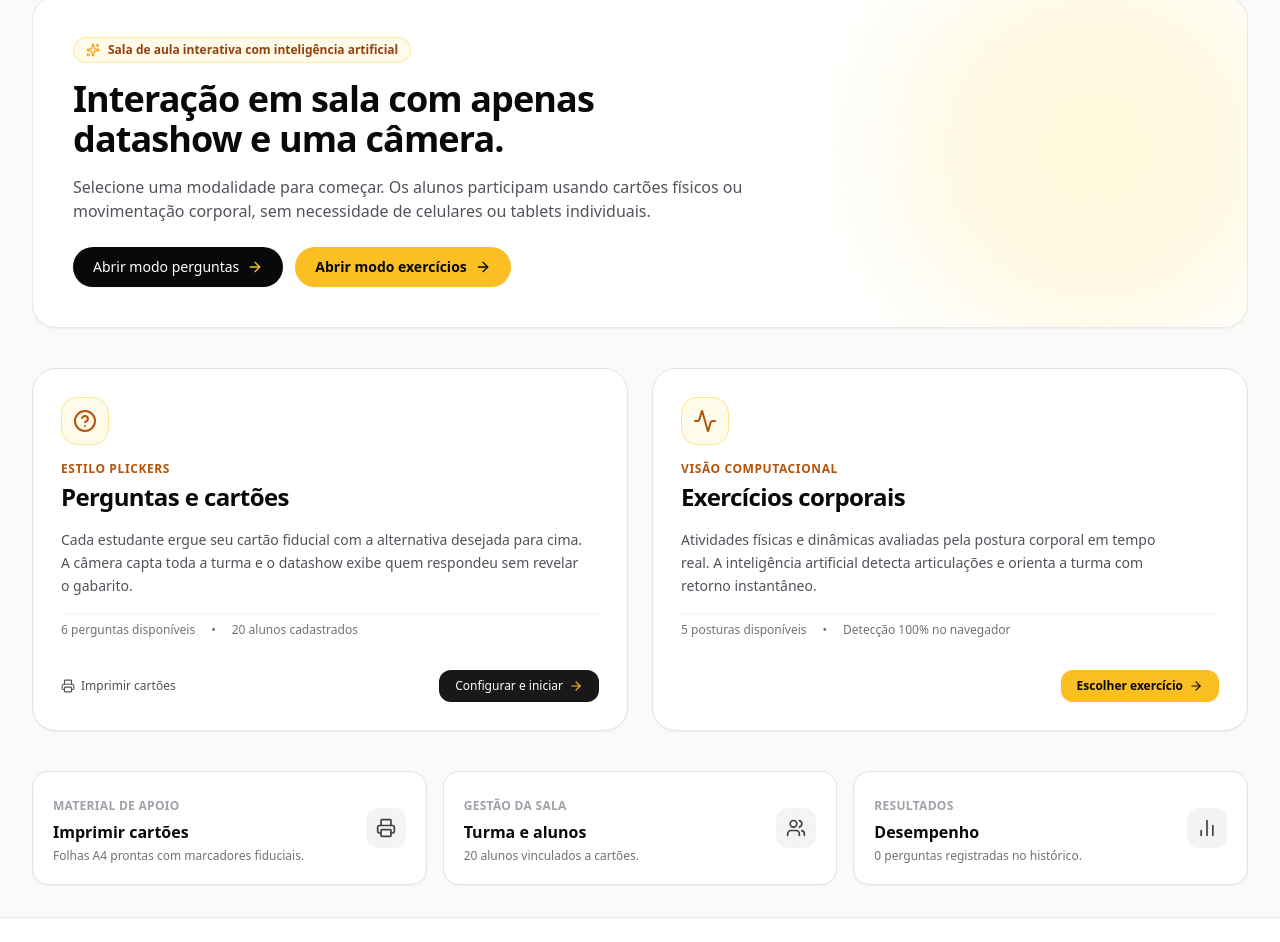
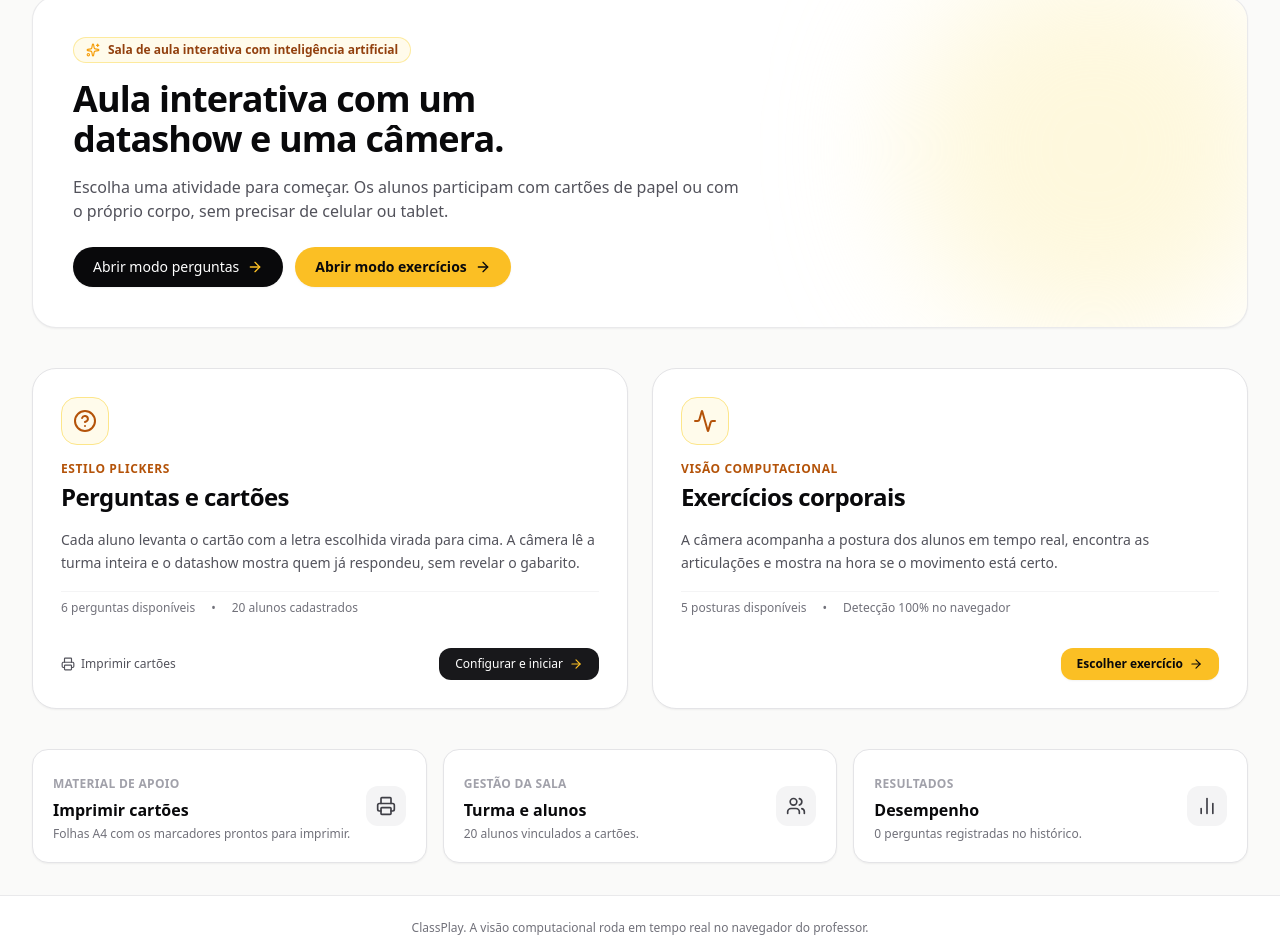
Before and after one commit to Lorenalgm/sala-interativa-ia, a React (Vite) app: page / in a window 1280 px wide. Shown: the part 101-1043 px from the top of the page. Built offline with nearby package versions, Linux system fonts and the light colour scheme; a web font is replaced by a local one.

Commit message:
docs: revisados textos da interface e do README

```diff
--- a/src/App.tsx
+++ b/src/App.tsx
@@ -89,7 +89,7 @@ export const App: React.FC = () => {
 
       <footer className="no-print border-t border-zinc-200/80 bg-white py-6 px-6 text-center text-xs text-zinc-500">
         <p>
-          ClassPlay. Processamento de visão computacional em tempo real no navegador do professor.
+          ClassPlay. A visão computacional roda em tempo real no navegador do professor.
         </p>
       </footer>
     </div>
--- a/src/components/CardGenerator/CardPrintView.tsx
+++ b/src/components/CardGenerator/CardPrintView.tsx
@@ -29,7 +29,7 @@ export const CardPrintView: React.FC<CardPrintViewProps> = ({ students }) => {
               Impressão dos cartões de resposta
             </h1>
             <p className="text-sm text-zinc-600 mt-1">
-              Cartões com letras discretas nas bordas para preservar a privacidade do voto de cada aluno em sala.
+              As letras ficam pequenas nas bordas, assim quem está ao lado não vê o voto do colega.
             </p>
           </div>
 
@@ -70,7 +70,7 @@ export const CardPrintView: React.FC<CardPrintViewProps> = ({ students }) => {
         <div className="flex items-start gap-3 p-4 rounded-2xl bg-amber-50/70 border border-amber-200/80 text-xs text-amber-900">
           <Info className="w-4 h-4 flex-shrink-0 text-amber-600 mt-0.5" />
           <span className="leading-relaxed">
-            As letras A, B, C e D foram posicionadas de forma sutil em cada borda. Cada letra fica voltada para o aluno na posição correta de leitura ao virar aquele lado para cima.
+            Cada borda tem uma letra (A, B, C ou D). O aluno gira o cartão até a letra escolhida ficar em cima, já na posição de leitura.
           </span>
         </div>
       </div>
--- a/src/components/Classroom/ClassroomManager.tsx
+++ b/src/components/Classroom/ClassroomManager.tsx
@@ -69,7 +69,7 @@ export const ClassroomManager: React.FC<ClassroomManagerProps> = ({
             Alunos e cartões cadastrados
           </h1>
           <p className="text-sm text-zinc-600 mt-1">
-            Cada aluno possui um número de cartão exclusivo correspondente ao marcador fiducial ArUco.
+            Cada aluno tem um número de cartão, ligado a um marcador ArUco só dele.
           </p>
         </div>
 
@@ -123,7 +123,7 @@ export const ClassroomManager: React.FC<ClassroomManagerProps> = ({
           </form>
 
           <div className="p-3.5 rounded-xl bg-stone-50 border border-zinc-200/80 text-xs text-zinc-600 leading-relaxed">
-            Ao adicionar um estudante, o sistema associa o próximo código fiducial automaticamente. Não é preciso reconfigurar os cartões já impressos.
+            Quem entra na turma recebe o próximo código livre, e os cartões já impressos continuam valendo.
           </div>
         </div>
 
--- a/src/components/ExercisesMode/ExerciseFlow.tsx
+++ b/src/components/ExercisesMode/ExerciseFlow.tsx
@@ -59,10 +59,10 @@ export const ExerciseFlow: React.FC<ExerciseFlowProps> = ({
             </span>
           </div>
           <h1 className="text-2xl sm:text-3xl font-extrabold text-zinc-950 tracking-tight">
-            Catálogo de exercícios com inteligência artificial
+            Catálogo de exercícios
           </h1>
           <p className="text-sm text-zinc-600 mt-1">
-            Escolha uma postura para projetar no datashow e desafiar a turma a replicar ao vivo.
+            Escolha uma postura, projete no datashow e peça para a turma imitar.
           </p>
         </div>
 
--- a/src/components/ExercisesMode/ExercisePresenter.tsx
+++ b/src/components/ExercisesMode/ExercisePresenter.tsx
@@ -376,7 +376,7 @@ export const ExercisePresenter: React.FC<ExercisePresenterProps> = ({
           <button
             onClick={handleSimulatePose}
             className="flex items-center gap-1.5 px-3 py-1.5 rounded-xl bg-amber-50 hover:bg-amber-100 border border-amber-200 text-amber-900 text-xs font-semibold transition-colors"
-            title="Demonstra a validação da pose sem necessidade de movimentação"
+            title="Simula uma pose correta sem ninguém se mexer"
           >
             <Sparkles className="w-3.5 h-3.5 text-amber-600" />
             <span>Simular pose</span>
@@ -438,7 +438,7 @@ export const ExercisePresenter: React.FC<ExercisePresenterProps> = ({
         <div className="lg:col-span-7 bg-white border border-zinc-200 rounded-3xl p-5 shadow-sm flex flex-col items-center">
           <div className="w-full flex items-center justify-between pb-3 mb-3 border-b border-zinc-100 text-xs">
             <span className="font-bold text-zinc-950">
-              Projeção da câmera e rastreamento anatômico
+              Câmera e pontos do corpo
             </span>
             <span className="text-xs text-zinc-500 font-medium">
               Alvo: {currentExercise.targetDurationSeconds} segundos contínuos
@@ -458,7 +458,7 @@ export const ExercisePresenter: React.FC<ExercisePresenterProps> = ({
                     Câmera desconectada
                   </h3>
                   <p className="text-xs text-zinc-400 max-w-sm mt-1">
-                    Conecte a câmera do professor ou utilize a simulação para ver a validação anatômica.
+                    Conecte a câmera ou use a simulação para ver como a pose é avaliada.
                   </p>
                 </div>
                 <button
--- a/src/components/Home/HomeDashboard.tsx
+++ b/src/components/Home/HomeDashboard.tsx
@@ -36,11 +36,11 @@ export const HomeDashboard: React.FC<HomeDashboardProps> = ({
           </div>
 
           <h1 className="text-3xl sm:text-4xl font-extrabold text-zinc-950 tracking-tight leading-tight">
-            Interação em sala com apenas datashow e uma câmera.
+            Aula interativa com um datashow e uma câmera.
           </h1>
 
           <p className="text-zinc-600 text-sm sm:text-base leading-relaxed">
-            Selecione uma modalidade para começar. Os alunos participam usando cartões físicos ou movimentação corporal, sem necessidade de celulares ou tablets individuais.
+            Escolha uma atividade para começar. Os alunos participam com cartões de papel ou com o próprio corpo, sem precisar de celular ou tablet.
           </p>
 
           <div className="flex flex-wrap items-center gap-3 pt-2">
@@ -85,7 +85,7 @@ export const HomeDashboard: React.FC<HomeDashboardProps> = ({
             </div>
 
             <p className="text-zinc-600 text-sm leading-relaxed">
-              Cada estudante ergue seu cartão fiducial com a alternativa desejada para cima. A câmera capta toda a turma e o datashow exibe quem respondeu sem revelar o gabarito.
+              Cada aluno levanta o cartão com a letra escolhida virada para cima. A câmera lê a turma inteira e o datashow mostra quem já respondeu, sem revelar o gabarito.
             </p>
 
             <div className="flex items-center gap-4 text-xs text-zinc-500 pt-2 border-t border-zinc-100">
@@ -131,7 +131,7 @@ export const HomeDashboard: React.FC<HomeDashboardProps> = ({
             </div>
 
             <p className="text-zinc-600 text-sm leading-relaxed">
-              Atividades físicas e dinâmicas avaliadas pela postura corporal em tempo real. A inteligência artificial detecta articulações e orienta a turma com retorno instantâneo.
+              A câmera acompanha a postura dos alunos em tempo real, encontra as articulações e mostra na hora se o movimento está certo.
             </p>
 
             <div className="flex items-center gap-4 text-xs text-zinc-500 pt-2 border-t border-zinc-100">
@@ -167,7 +167,7 @@ export const HomeDashboard: React.FC<HomeDashboardProps> = ({
               Imprimir cartões
             </h3>
             <p className="text-xs text-zinc-500">
-              Folhas A4 prontas com marcadores fiduciais.
+              Folhas A4 com os marcadores prontos para imprimir.
             </p>
           </div>
           <div className="w-10 h-10 rounded-xl bg-zinc-100 group-hover:bg-amber-100 flex items-center justify-center text-zinc-700 group-hover:text-amber-800 transition-colors">
--- a/src/components/QuestionsMode/QuestionFlow.tsx
+++ b/src/components/QuestionsMode/QuestionFlow.tsx
@@ -328,7 +328,7 @@ export const QuestionFlow: React.FC<QuestionFlowProps> = ({
                 type="text"
                 value={explanation}
                 onChange={(e) => setExplanation(e.target.value)}
-                placeholder="Explicação pedagógica"
+                placeholder="Explicação da resposta (opcional)"
                 className="w-full px-3 py-2 bg-stone-50 border border-zinc-200 rounded-xl text-xs text-zinc-900 focus:outline-none focus:border-zinc-950"
               />
             </div>
@@ -375,7 +375,7 @@ export const QuestionFlow: React.FC<QuestionFlowProps> = ({
         </div>
 
         <span className="text-xs text-zinc-400">
-          Por padrão apenas os enunciados são exibidos para manter a tela limpa
+          Por padrão a lista mostra só os enunciados
         </span>
       </div>
 
--- a/src/components/QuestionsMode/QuestionPresenter.tsx
+++ b/src/components/QuestionsMode/QuestionPresenter.tsx
@@ -267,7 +267,7 @@ export const QuestionPresenter: React.FC<QuestionPresenterProps> = ({
         : options[Math.floor(Math.random() * options.length)];
     });
     setResponses(simulated);
-    setLastDetectedStudent('Respostas da turma simuladas com sucesso');
+    setLastDetectedStudent('Respostas da turma simuladas');
   };
 
   const toggleFullscreen = () => {
@@ -385,7 +385,7 @@ export const QuestionPresenter: React.FC<QuestionPresenterProps> = ({
           <button
             onClick={handleSimulateQuickAnswers}
             className="flex items-center gap-1.5 px-3 py-2 rounded-xl bg-stone-100 hover:bg-stone-200 border border-zinc-200 text-zinc-800 text-xs font-semibold"
-            title="Simula respostas automáticas dos alunos"
+            title="Simula as respostas dos alunos"
           >
             <Sparkles className="w-3.5 h-3.5 text-amber-500" />
             <span className="hidden sm:inline">Simular</span>
--- a/src/components/Reports/PerformanceSummary.tsx
+++ b/src/components/Reports/PerformanceSummary.tsx
@@ -106,7 +106,7 @@ export const PerformanceSummary: React.FC<PerformanceSummaryProps> = ({
             Histórico das sessões de aula
           </h1>
           <p className="text-sm text-zinc-600 mt-1">
-            Aproveitamento consolidado e agrupado por cada rodada de perguntas aplicada à turma.
+            Acertos da turma em cada rodada de perguntas.
           </p>
         </div>
 
@@ -197,7 +197,7 @@ export const PerformanceSummary: React.FC<PerformanceSummaryProps> = ({
               Nenhuma rodada foi concluída ainda
             </h3>
             <p className="text-xs text-zinc-500 max-w-sm mx-auto">
-              Selecione as perguntas no modo perguntas e finalize a rodada para que o desempenho apareça agrupado aqui.
+              Escolha as perguntas no modo Perguntas e encerre a rodada. O resultado aparece aqui.
             </p>
           </div>
         ) : (
--- a/src/services/poseDetector.ts
+++ b/src/services/poseDetector.ts
@@ -147,7 +147,7 @@ export function evaluatePose(landmarks: PoseLandmark[], exerciseType: PoseType):
         return {
           isMatch: true,
           score: 100,
-          feedback: 'Braço direito erguido com sucesso.',
+          feedback: 'Braço direito erguido. Segure a posição.',
         };
       } else if (!rightUp) {
         return {
```
Also changed, not shown: 1 other file (tests, documents, lock files or other folders).
